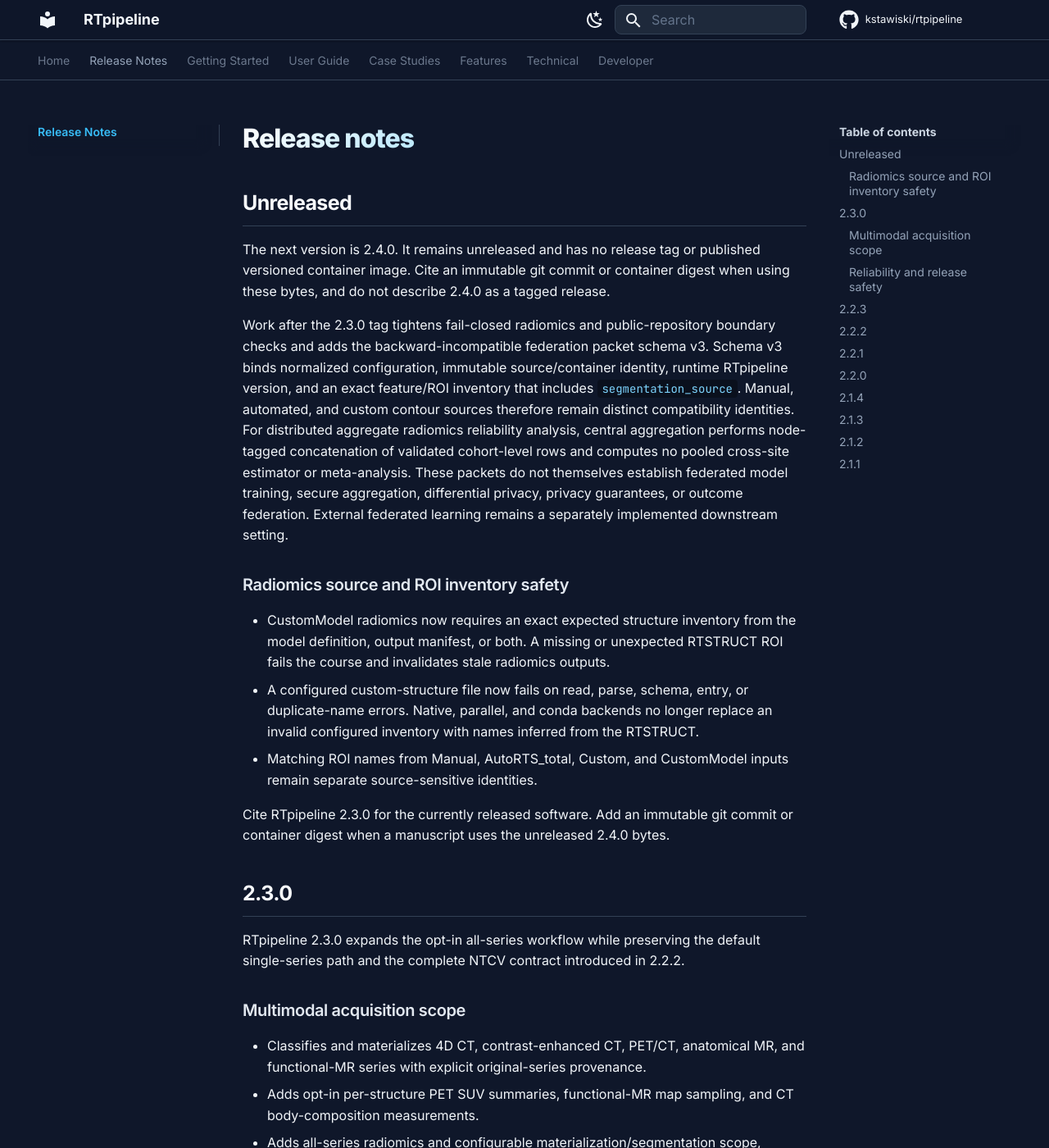
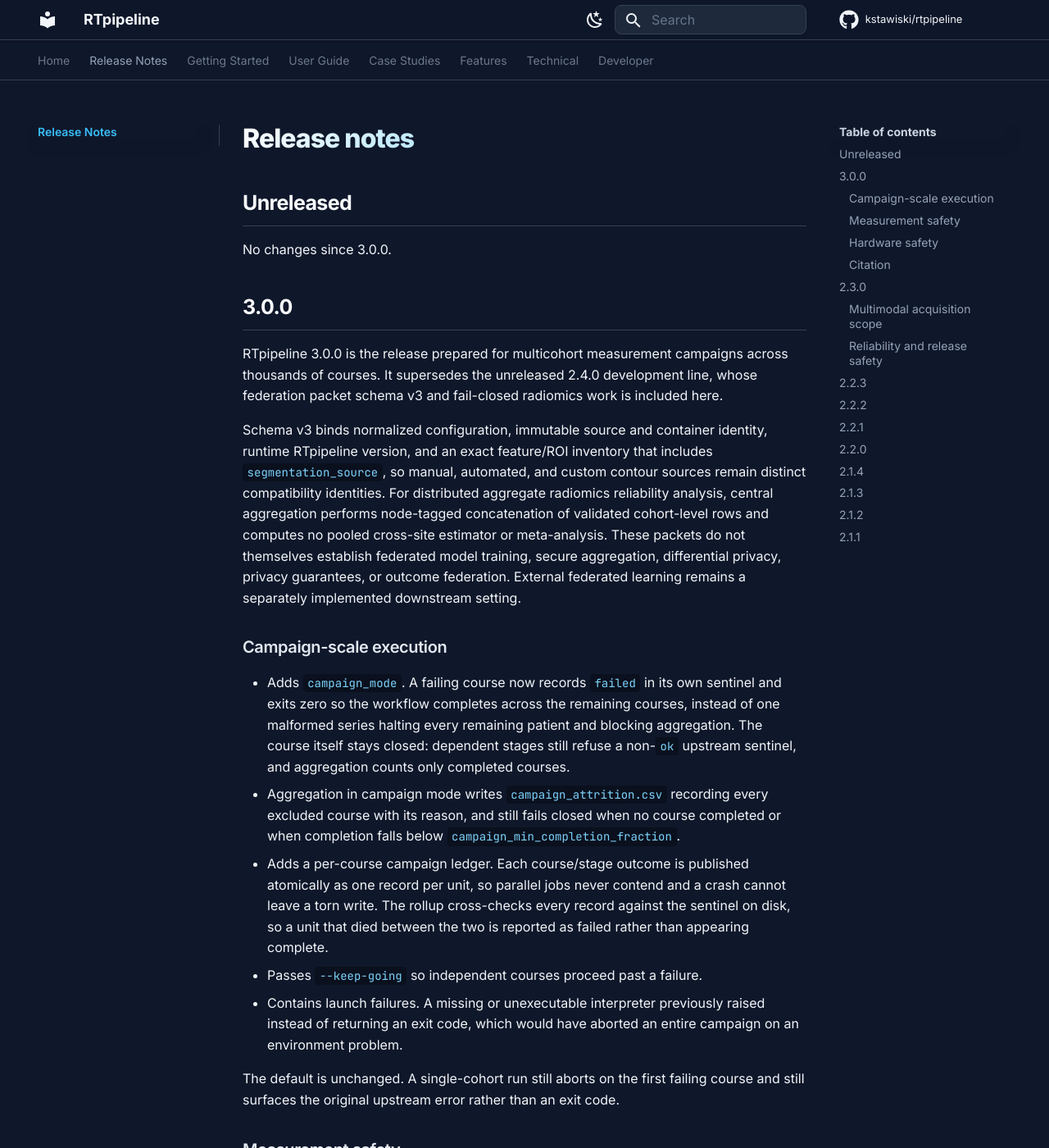
Before and after one commit to kstawiski/rtpipeline, an MkDocs documentation site: the page built from docs/release_notes.md, in a window 1280 px wide and 1400 px high. Shown: the whole window at 82% size. Built offline with MkDocs 1.6.1 and Material for MkDocs 9.7.7, drawn with Linux system fonts in a browser that asks for light colours; comment, search, counter and statistics services are not loaded; some of the changed text lies outside the part shown.

Commit message:
Write 3.0.0 release notes
Record the campaign-scale execution work, the QA-phantom and CT-geometry
exclusions, and the CUDA capability guard. Note that the default single-cohort
behaviour is unchanged, and that 3.0.0 supersedes the unreleased 2.4.0 line
whose schema v3 and fail-closed radiomics work it contains.

```diff
--- a/docs/release_notes.md
+++ b/docs/release_notes.md
@@ -2,17 +2,69 @@
 
 ## Unreleased
 
-The next version is 2.4.0. It remains unreleased and has no release tag or published versioned container image. Cite an immutable git commit or container digest when using these bytes, and do not describe 2.4.0 as a tagged release.
+No changes since 3.0.0.
 
-Work after the 2.3.0 tag tightens fail-closed radiomics and public-repository boundary checks and adds the backward-incompatible federation packet schema v3. Schema v3 binds normalized configuration, immutable source/container identity, runtime RTpipeline version, and an exact feature/ROI inventory that includes `segmentation_source`. Manual, automated, and custom contour sources therefore remain distinct compatibility identities. For distributed aggregate radiomics reliability analysis, central aggregation performs node-tagged concatenation of validated cohort-level rows and computes no pooled cross-site estimator or meta-analysis. These packets do not themselves establish federated model training, secure aggregation, differential privacy, privacy guarantees, or outcome federation. External federated learning remains a separately implemented downstream setting.
+## 3.0.0
 
-### Radiomics source and ROI inventory safety
+RTpipeline 3.0.0 is the release prepared for multicohort measurement campaigns
+across thousands of courses. It supersedes the unreleased 2.4.0 development
+line, whose federation packet schema v3 and fail-closed radiomics work is
+included here.
 
-- CustomModel radiomics now requires an exact expected structure inventory from the model definition, output manifest, or both. A missing or unexpected RTSTRUCT ROI fails the course and invalidates stale radiomics outputs.
-- A configured custom-structure file now fails on read, parse, schema, entry, or duplicate-name errors. Native, parallel, and conda backends no longer replace an invalid configured inventory with names inferred from the RTSTRUCT.
-- Matching ROI names from Manual, AutoRTS_total, Custom, and CustomModel inputs remain separate source-sensitive identities.
+Schema v3 binds normalized configuration, immutable source and container
+identity, runtime RTpipeline version, and an exact feature/ROI inventory that
+includes `segmentation_source`, so manual, automated, and custom contour sources
+remain distinct compatibility identities. For distributed aggregate radiomics reliability analysis, central aggregation performs node-tagged concatenation of validated cohort-level rows and computes no pooled cross-site estimator or meta-analysis. These packets do not themselves establish federated model training, secure aggregation, differential privacy, privacy guarantees, or outcome federation. External federated learning remains a separately implemented downstream setting.
 
-Cite RTpipeline 2.3.0 for the currently released software. Add an immutable git commit or container digest when a manuscript uses the unreleased 2.4.0 bytes.
+### Campaign-scale execution
+
+- Adds `campaign_mode`. A failing course now records `failed` in its own
+  sentinel and exits zero so the workflow completes across the remaining
+  courses, instead of one malformed series halting every remaining patient and
+  blocking aggregation. The course itself stays closed: dependent stages still
+  refuse a non-`ok` upstream sentinel, and aggregation counts only completed
+  courses.
+- Aggregation in campaign mode writes `campaign_attrition.csv` recording every
+  excluded course with its reason, and still fails closed when no course
+  completed or when completion falls below `campaign_min_completion_fraction`.
+- Adds a per-course campaign ledger. Each course/stage outcome is published
+  atomically as one record per unit, so parallel jobs never contend and a crash
+  cannot leave a torn write. The rollup cross-checks every record against the
+  sentinel on disk, so a unit that died between the two is reported as failed
+  rather than appearing complete.
+- Passes `--keep-going` so independent courses proceed past a failure.
+- Contains launch failures. A missing or unexecutable interpreter previously
+  raised instead of returning an exit code, which would have aborted an entire
+  campaign on an environment problem.
+
+The default is unchanged. A single-cohort run still aborts on the first failing
+course and still surfaces the original upstream error rather than an exit code.
+
+### Measurement safety
+
+- QA phantoms are never classified as patient CT. Delta4 and similar dosimetry
+  volumes are exported with `Modality=CT` and carry an RTSTRUCT, because the QA
+  plan is computed on the phantom, so the RTSTRUCT-bound recovery previously
+  promoted them to `planning_ct`. One export carried 169 ScandiDos VirtualCT
+  series across 99 of 154 patients.
+- CT geometry that cannot be an acquisition is rejected, which excludes scanned
+  films and documentation images exported with `Modality=CT`.
+
+### Hardware safety
+
+- Segmentation is no longer dispatched to a CUDA device that cannot execute the
+  installed build. `torch.cuda.is_available()` returns True on a Pascal card
+  whose architecture the wheel does not compile, and every course then failed at
+  the first convolution. Device capability is now compared against the compiled
+  architecture list, and the torch verdict outranks the environment and
+  nvidia-smi fallbacks, which count physical cards without knowing whether they
+  are runnable.
+
+### Citation
+
+Cite RTpipeline 3.0.0 with its tag. Until an archived DOI exists, add the
+immutable git commit or container digest when a manuscript depends on these
+bytes.
 
 ## 2.3.0
 
```
